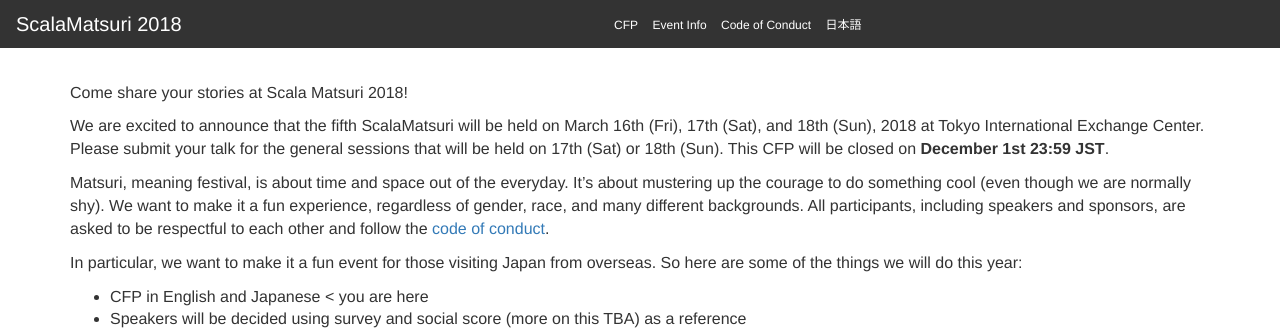
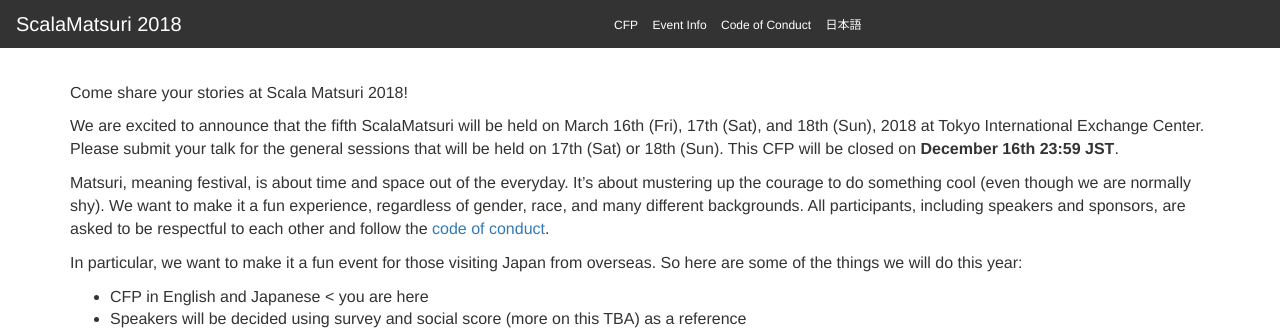
Before and after one commit to scalajp/2018.scalamatsuri.org, a Jekyll site: the page built from en/cfp/index.md, in a window 1280 px wide and 900 px high. Shown: the top 332 px of the window. Built offline with Jekyll 4.4.1, drawn with Linux system fonts in a browser that asks for light colours; nearby versions of some CDN libraries; comment, search, counter and statistics services are not loaded.

Commit message:
change CFP due date into 12/16

```diff
--- a/en/cfp/index.md
+++ b/en/cfp/index.md
@@ -5,7 +5,7 @@ layout: default_en
 
 Come share your stories at Scala Matsuri 2018!
 
-We are excited to announce that the fifth ScalaMatsuri will be held on March 16th (Fri), 17th (Sat), and 18th (Sun), 2018 at Tokyo International Exchange Center. Please submit your talk for the general sessions that will be held on 17th (Sat) or 18th (Sun). This CFP will be closed on **December 1st 23:59 JST**.
+We are excited to announce that the fifth ScalaMatsuri will be held on March 16th (Fri), 17th (Sat), and 18th (Sun), 2018 at Tokyo International Exchange Center. Please submit your talk for the general sessions that will be held on 17th (Sat) or 18th (Sun). This CFP will be closed on **December 16th 23:59 JST**.
 
 Matsuri, meaning festival, is about time and space out of the everyday. It’s about mustering up the courage to do something cool (even though we are normally shy).
 We want to make it a fun experience, regardless of gender, race, and many different backgrounds.
```
Also changed, not shown: ja/cfp/index.md (+1 -1 lines).
